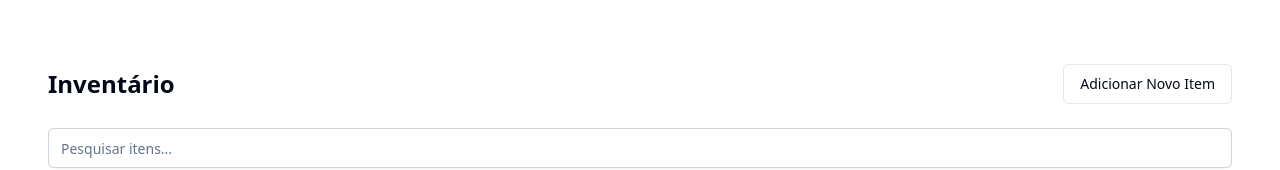
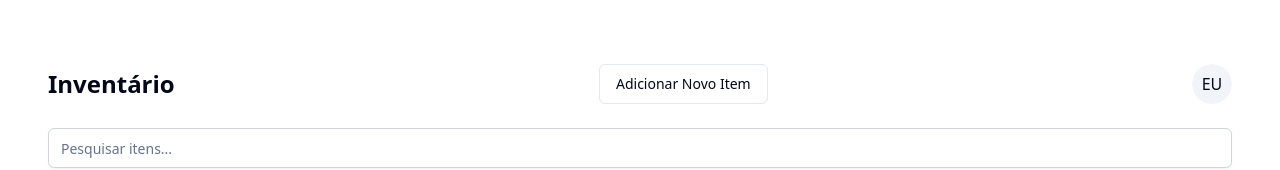
Before and after one commit to GustavoSantoz/Desafio-frontend, a React (Vite) app: page /inventory in a window 1280 px wide. Shown: the top 170 px of the page. Built offline with nearby package versions, Linux system fonts and the light colour scheme; no server answers; the database is empty.

Commit message:
Feat: avatar

```diff
--- a/package.json
+++ b/package.json
@@ -11,6 +11,7 @@
   },
   "dependencies": {
     "@hookform/resolvers": "^3.9.0",
+    "@radix-ui/react-avatar": "^1.1.0",
     "@radix-ui/react-dialog": "^1.1.1",
     "@radix-ui/react-label": "^2.1.0",
     "@radix-ui/react-slot": "^1.1.0",
--- /dev/null
+++ b/src/components/Communs/Avatar.tsx
@@ -0,0 +1,35 @@
+import { useEffect, useState } from 'react';
+import supabase from '@/Supabase/supabaseClient';
+import { getInitialsFromEmail } from '@/utils/getAvatar';
+import { Avatar, AvatarImage, AvatarFallback } from '@/components/ui/avatar';
+
+const UserAvatar = () => {
+    const [initials, setInitials] = useState<string>('');
+
+    useEffect(() => {
+        const fetchInitials = async () => {
+            try {
+                const { data, error } = await supabase.auth.getSession();
+                if (error) throw error;
+
+                const userEmail = data.session?.user.email;
+                if (userEmail) {
+                    setInitials(getInitialsFromEmail(userEmail));
+                }
+            } catch (error) {
+                console.error('Erro ao obter sessão do usuário:', error);
+            }
+        };
+
+        fetchInitials();
+    }, []);
+
+    return (
+        <Avatar>
+            <AvatarImage  alt="Avatar" />
+            <AvatarFallback>{initials || 'EU'}</AvatarFallback>
+        </Avatar>
+    );
+};
+
+export default UserAvatar;
--- /dev/null
+++ b/src/components/ui/avatar.tsx
@@ -0,0 +1,48 @@
+import * as React from "react"
+import * as AvatarPrimitive from "@radix-ui/react-avatar"
+
+import { cn } from "@/lib/utils"
+
+const Avatar = React.forwardRef<
+  React.ElementRef<typeof AvatarPrimitive.Root>,
+  React.ComponentPropsWithoutRef<typeof AvatarPrimitive.Root>
+>(({ className, ...props }, ref) => (
+  <AvatarPrimitive.Root
+    ref={ref}
+    className={cn(
+      "relative flex h-10 w-10 shrink-0 overflow-hidden rounded-full",
+      className
+    )}
+    {...props}
+  />
+))
+Avatar.displayName = AvatarPrimitive.Root.displayName
+
+const AvatarImage = React.forwardRef<
+  React.ElementRef<typeof AvatarPrimitive.Image>,
+  React.ComponentPropsWithoutRef<typeof AvatarPrimitive.Image>
+>(({ className, ...props }, ref) => (
+  <AvatarPrimitive.Image
+    ref={ref}
+    className={cn("aspect-square h-full w-full", className)}
+    {...props}
+  />
+))
+AvatarImage.displayName = AvatarPrimitive.Image.displayName
+
+const AvatarFallback = React.forwardRef<
+  React.ElementRef<typeof AvatarPrimitive.Fallback>,
+  React.ComponentPropsWithoutRef<typeof AvatarPrimitive.Fallback>
+>(({ className, ...props }, ref) => (
+  <AvatarPrimitive.Fallback
+    ref={ref}
+    className={cn(
+      "flex h-full w-full items-center justify-center rounded-full bg-muted",
+      className
+    )}
+    {...props}
+  />
+))
+AvatarFallback.displayName = AvatarPrimitive.Fallback.displayName
+
+export { Avatar, AvatarImage, AvatarFallback }
--- a/src/pages/Inventory.tsx
+++ b/src/pages/Inventory.tsx
@@ -4,6 +4,7 @@ import SearchBar from "@/components/Communs/Searchbar";
 import ItemCard from "@/components/Card/ItemCard";
 import ItemEditModal from "@/components/Modals/EditModal";
 import ItemFormModal from "@/components/Modals/AddModal";
+import UserAvatar from "@/components/Communs/Avatar";
 
 export default function InventoryPage() {
   const {
@@ -32,6 +33,7 @@ export default function InventoryPage() {
     <div className="container mx-auto px-4 py-8">
       <div className="flex flex-col items-center w-full">
         <div className="flex flex-row-reverse justify-between items-center h-full w-full mb-6">
+          <UserAvatar />
           <ItemFormModal onItemAdded={handleItemAdded} />
           <h1 className="text-2xl font-bold">Inventário</h1>
         </div>
--- /dev/null
+++ b/src/utils/getAvatar.ts
@@ -0,0 +1,5 @@
+export const getInitialsFromEmail = (email: string): string => {
+    if (!email) return '';
+    const [firstName, lastName] = email.split('@')[0].split('.');
+    return (firstName.charAt(0) + (lastName?.charAt(0) || '')).toUpperCase();
+  };
```
